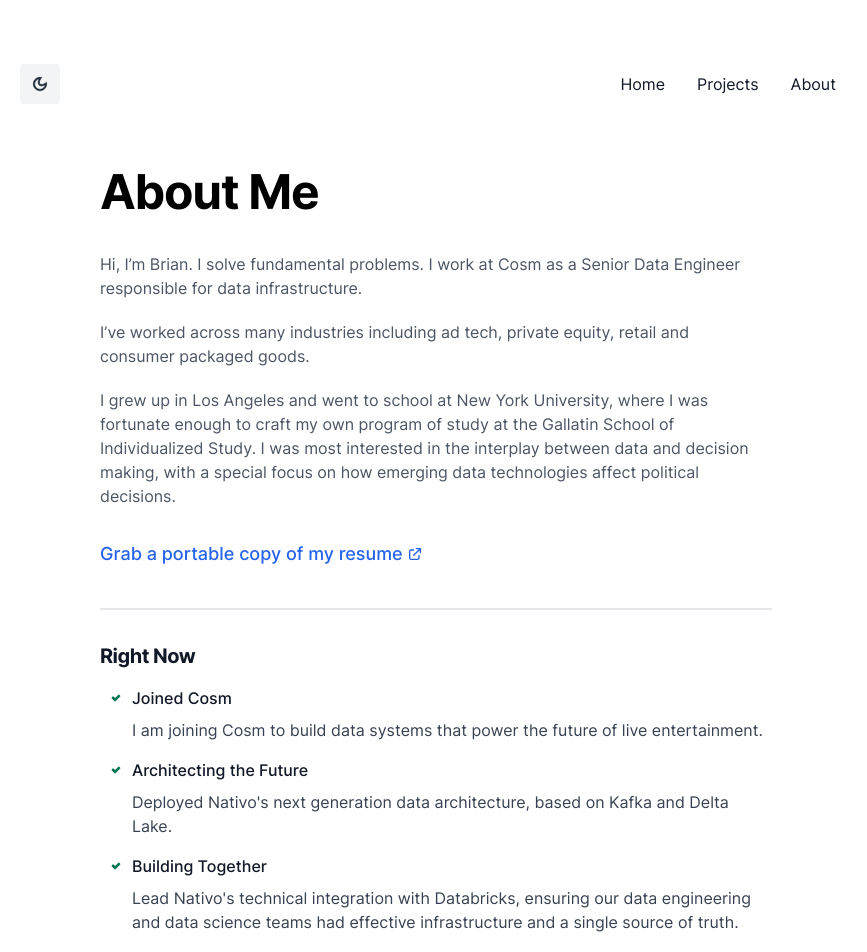
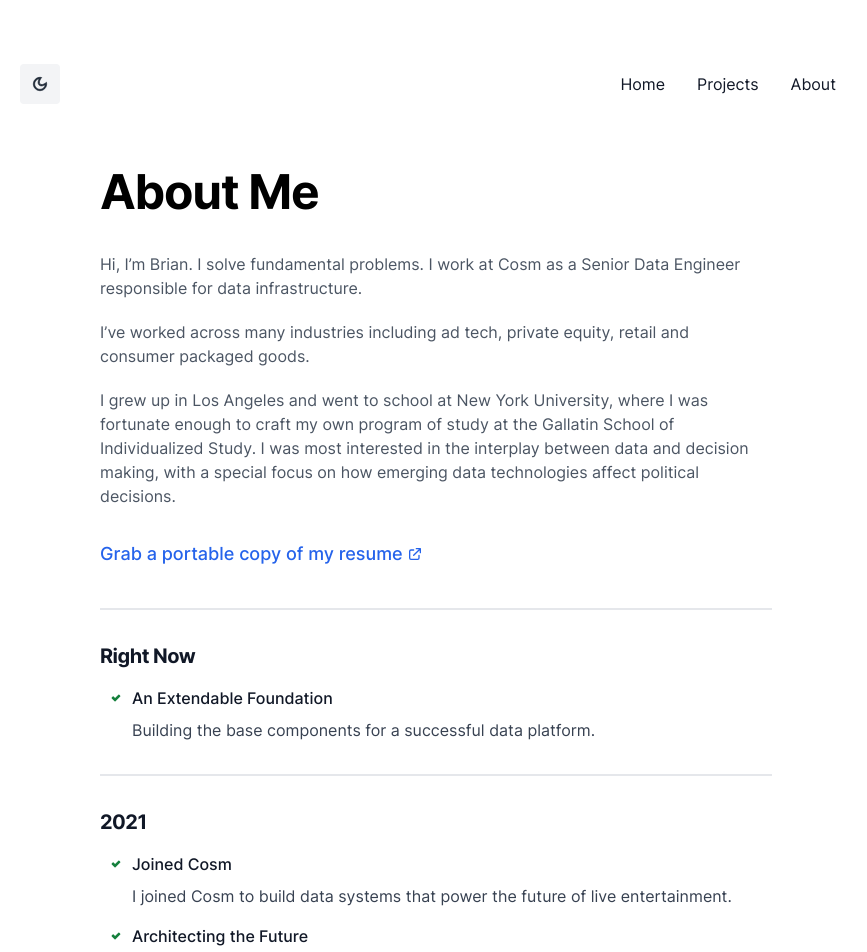
Before and after one commit to ahappypie/ahappypie.github.io, a Next.js app: page /about in a window 1280 px wide. Shown: the top 952 px of the page, without its empty margins (204-1071 px from the left). Built offline with nearby package versions, Linux system fonts and the light colour scheme.

Commit message:
Update dependencies & timeline

```diff
--- a/components/timeline.js
+++ b/components/timeline.js
@@ -9,8 +9,15 @@ export default function Timeline() {
             <Divider/>
             <Year>Right Now</Year>
             <ul>
+                <Step title="An Extendable Foundation">
+                    Building the base components for a successful data platform.
+                </Step>
+            </ul>
+            <Divider/>
+            <Year>2021</Year>
+            <ul>
                 <Step title="Joined Cosm">
-                    I am joining Cosm to build data systems that power the future of live entertainment.
+                    I joined Cosm to build data systems that power the future of live entertainment.
                 </Step>
                 <Step title="Architecting the Future">
                     Deployed Nativo's next generation data architecture, based on
```
Also changed, not shown: package.json (+7 -7 lines), 5 other files (tests, documents, lock files or other folders).
